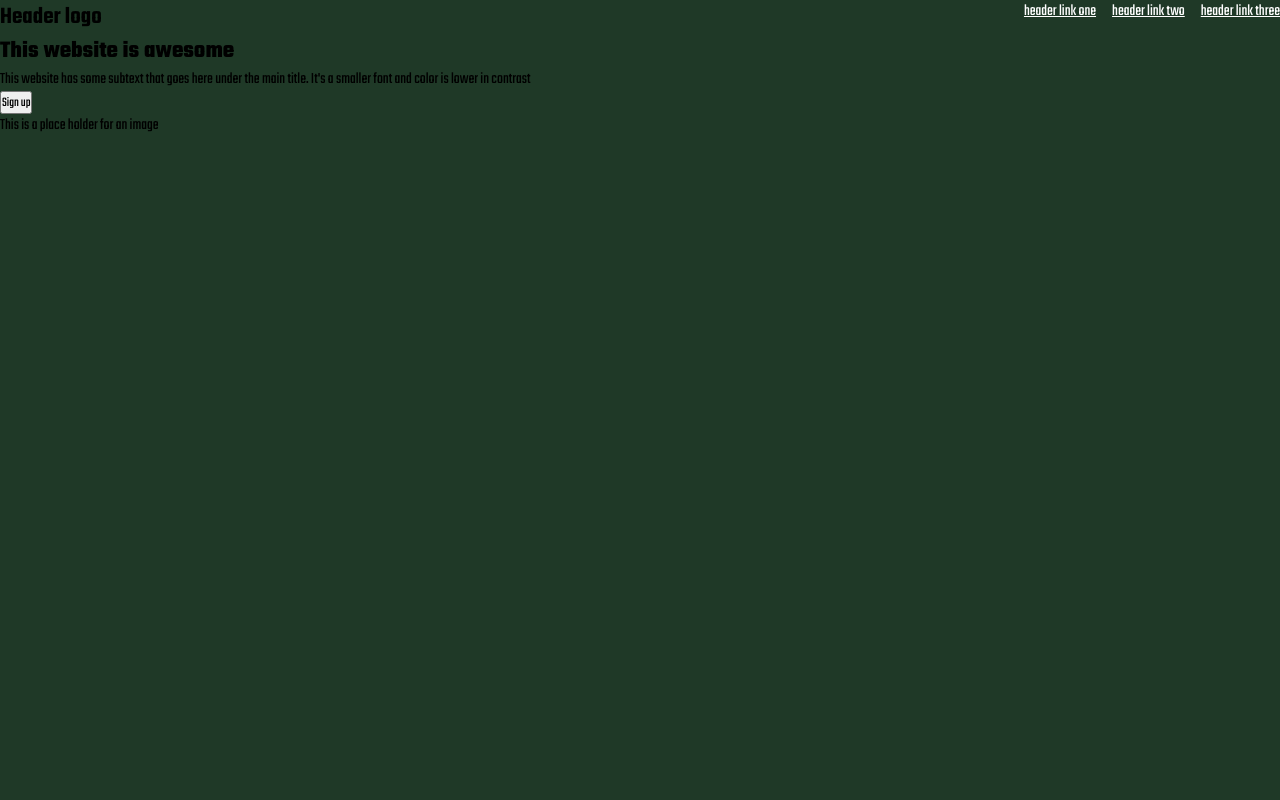
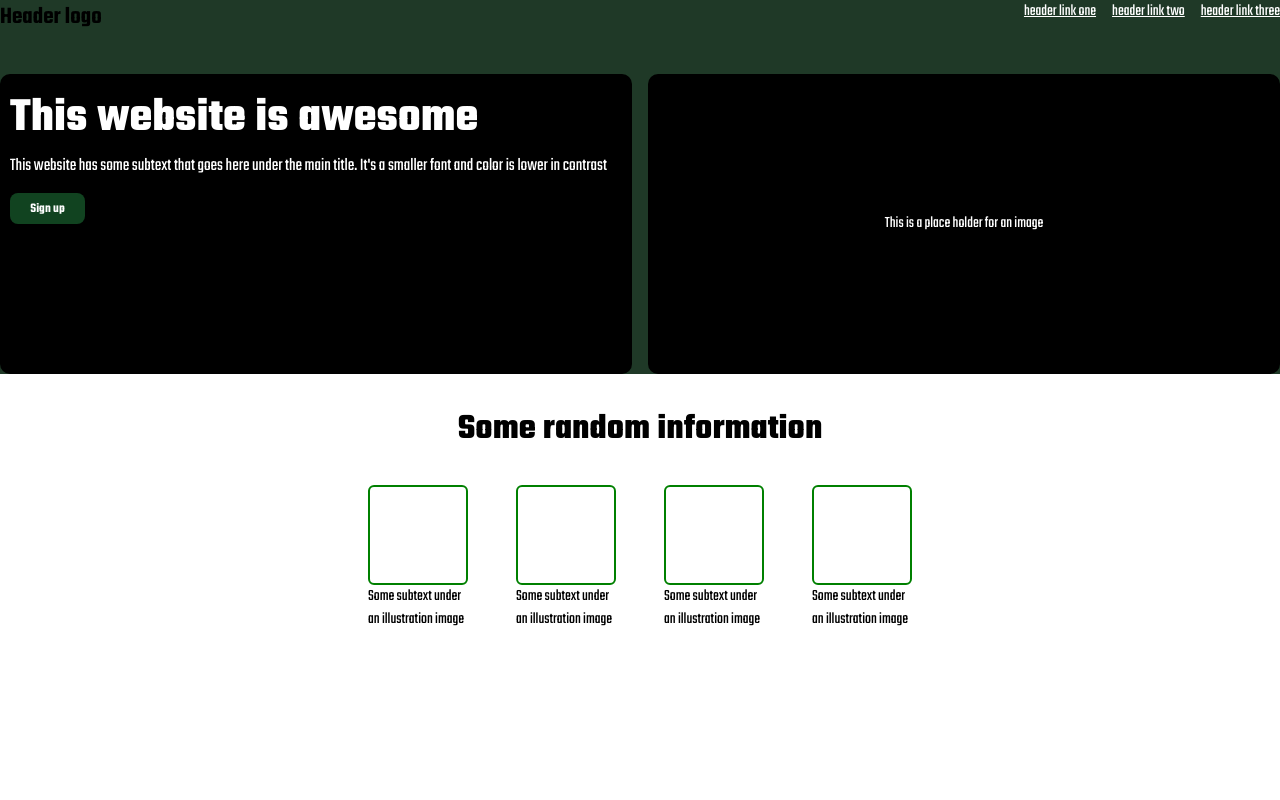
Before and after one commit to RobertJrr/LandingPageAgain, a plain HTML site: page index.html in a window 1280 px wide. Drawn offline with Linux system fonts and the light colour scheme.

Commit message:
Finished second section

```diff
--- a/index.html
+++ b/index.html
@@ -32,12 +32,38 @@
                 </p>
                 <button id="sign-up-button">Sign up</button>
             </div>
+            <!-- child of div .main-text -->
             <div id="place-holder">This is a place holder for an image</div>
         </div>
-
     </main>
 
-
-
+    <!-- Second section div (child of body)-->
+    <div class="second-section">
+        <!-- child of div .second-section -->
+         <div id="random">Some random information</div>
+        <!-- child of div .second-section -->
+        <div class="boxes-container">
+            <!-- div .box is child of boxes-container -->
+            <div class="box">
+                <div class="green-box"></div>
+                Some subtext under an illustration image
+            </div>
+            <!-- div .box is child of boxes-container -->
+            <div class="box">
+                <div class="green-box"></div>
+                Some subtext under an illustration image
+            </div>
+            <!-- div .box is child of boxes-container -->
+            <div class="box">
+                <div class="green-box"></div>
+                Some subtext under an illustration image
+            </div>
+            <!-- div .box is child of boxes-container -->
+            <div class="box">
+                <div class="green-box"></div>
+                Some subtext under an illustration image
+            </div>
+        </div>
+    </div>
 </body>
 </html>
--- a/style.css
+++ b/style.css
@@ -25,7 +25,7 @@ body{
    background-color: #1F3927;
 }
 
-/* Working on main section */
+/* Working on MAIN SECTION */
 main{
     display: flex;
     flex: 1;
@@ -70,7 +70,96 @@ a:hover{
 
 /* Working on main text */
 .main-text{
+    flex: 4;
     /* Making .main-text a flex container */
+    display:flex;
+    gap: 1em;
+    margin-top: 40px;
+    color: white;
+}
 
+.main-text div{
+    background-color: black;
+    border-radius: 10px;
+    /* setting growth factor, shrink factor and basis */
+    flex: 1 1 300px;
+    /* max height for flex items */
+    max-height: 300px;
+    /* min width for flex items */
+    min-width: 300px;
+    /* Adding adding */
+    padding: 10px;
+}
+.main-text #place-holder{
+    /* aligning placeholder text in container */
+    /* make div a flex containter so elements within are flex items and can be shifted */
+    display: flex;
+    justify-content: center;
+    align-items: center;
+}
 
+/* modifying each child element of div .sign-up */
+.sign-up h2{
+    font-size: 48px;
 }
+
+.sign-up p{
+    font-size: 18px;
+}
+
+#sign-up-button{
+    margin-top: 14px;
+    color: white;
+    background-color: #114320;
+    font-weight: 600;
+    padding: 6px 20px;
+    border-radius: 8px;
+    border: none;
+    width: 75px;
+}
+
+#sign-up-button:hover{
+    background-color: green;
+    cursor: pointer;
+}
+
+/* SECOND CONTAINER */
+.second-section{
+    background-color: white;
+    /* shorthand flex property to grow, shrink and flex basis
+    1 1 0%  */
+    flex: 1;
+    /* Make a flex container */
+    display: flex;
+    flex-direction: column;
+    align-items: center;
+    padding: 30px;
+}
+
+/* modifying the #random element flex item */
+#random{
+    font-size: 36px;
+    font-weight: bold;
+     margin-bottom: 30px;
+}
+
+.boxes-container{
+    /* make .boxes-container a flex container */
+    display: flex;
+    gap: 3rem;
+    justify-content: center;
+}
+
+.box{
+    display: flex;
+    flex-direction: column;
+    flex: 0 0 100px;
+}
+
+.green-box{
+    height: 100px;
+    width: 100px;
+    border: 2px solid green;
+    border-radius: 6px;
+}
+/* Working on thirs container */
```
